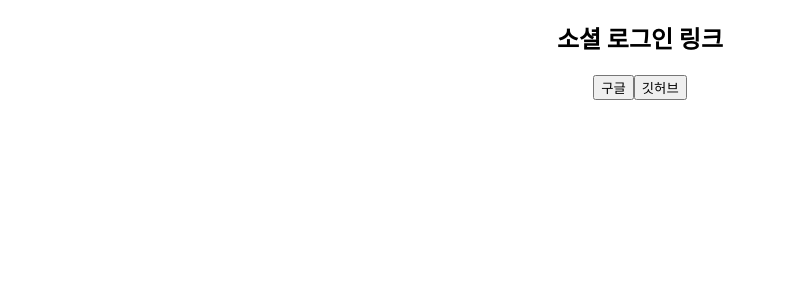
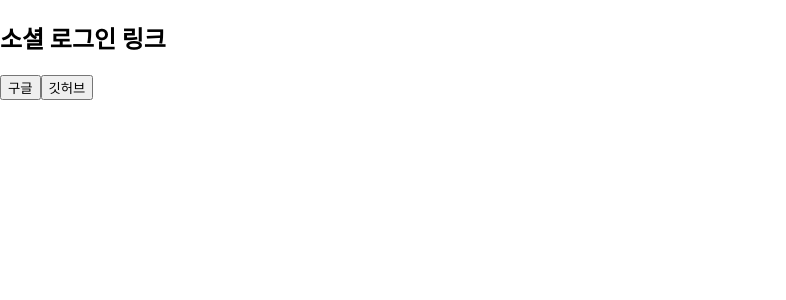
Before and after one commit to osparking/sample-react-app, a React (Create React App) app: page / in a window 1280 px wide. Shown: the top 300 px of the page, without its empty margins (0-786 px from the left). Built offline with nearby package versions, Linux system fonts and the light colour scheme.

Commit message:
route root(/) to Home compo'

```diff
--- a/src/App.js
+++ b/src/App.js
@@ -1,12 +1,15 @@
-import logo from './logo.svg';
+import { Route, BrowserRouter as Router, Routes }
+  from 'react-router-dom';
 import './App.css';
 import { Home } from './component/Home';
 
 function App() {
   return (
-    <div className="App">
-      <Home />
-    </div>
+    <Router>
+      <Routes>
+        <Route path="/" element={<Home />} />
+      </Routes>
+    </Router>
   );
 }
 
```
